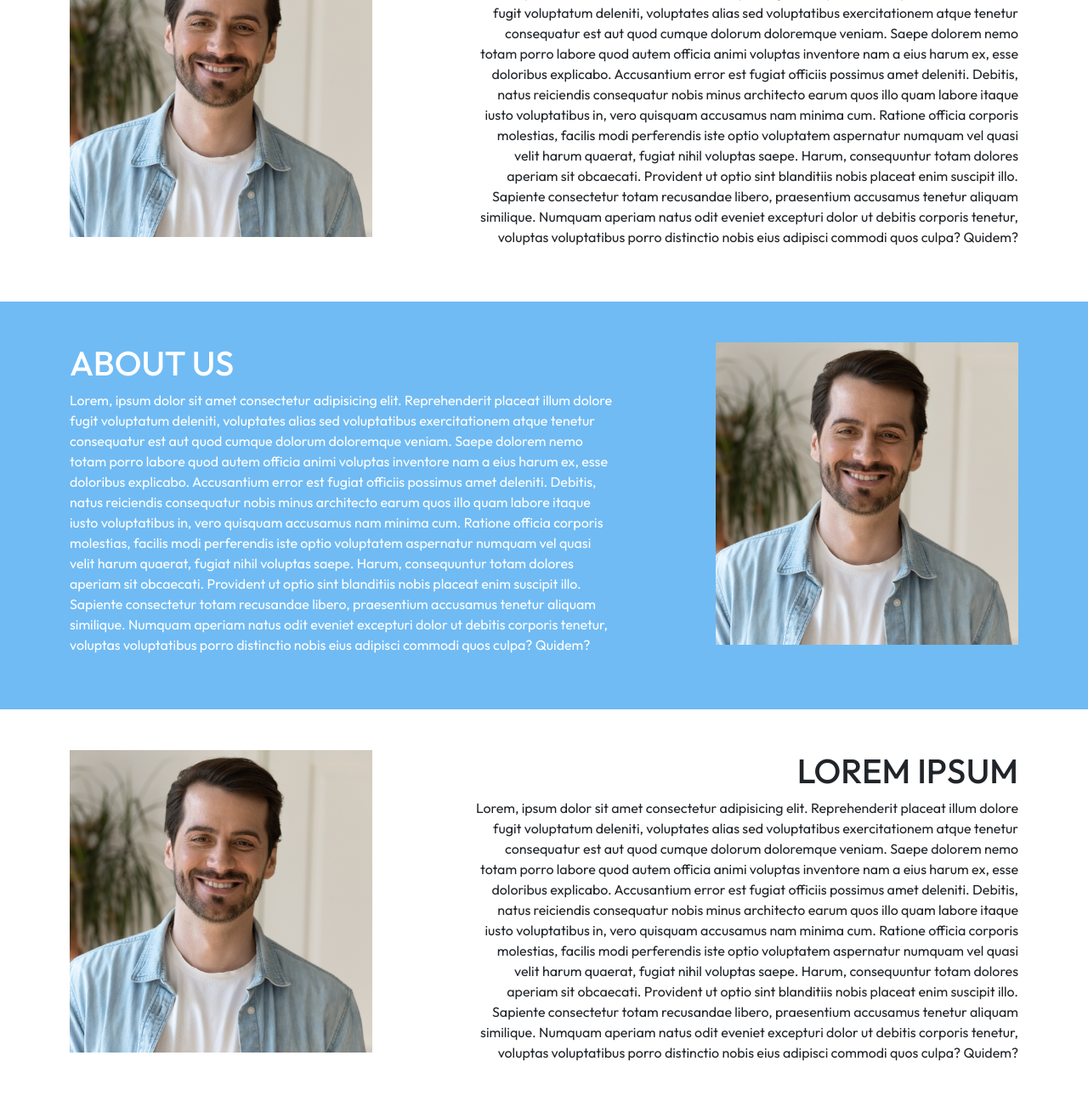
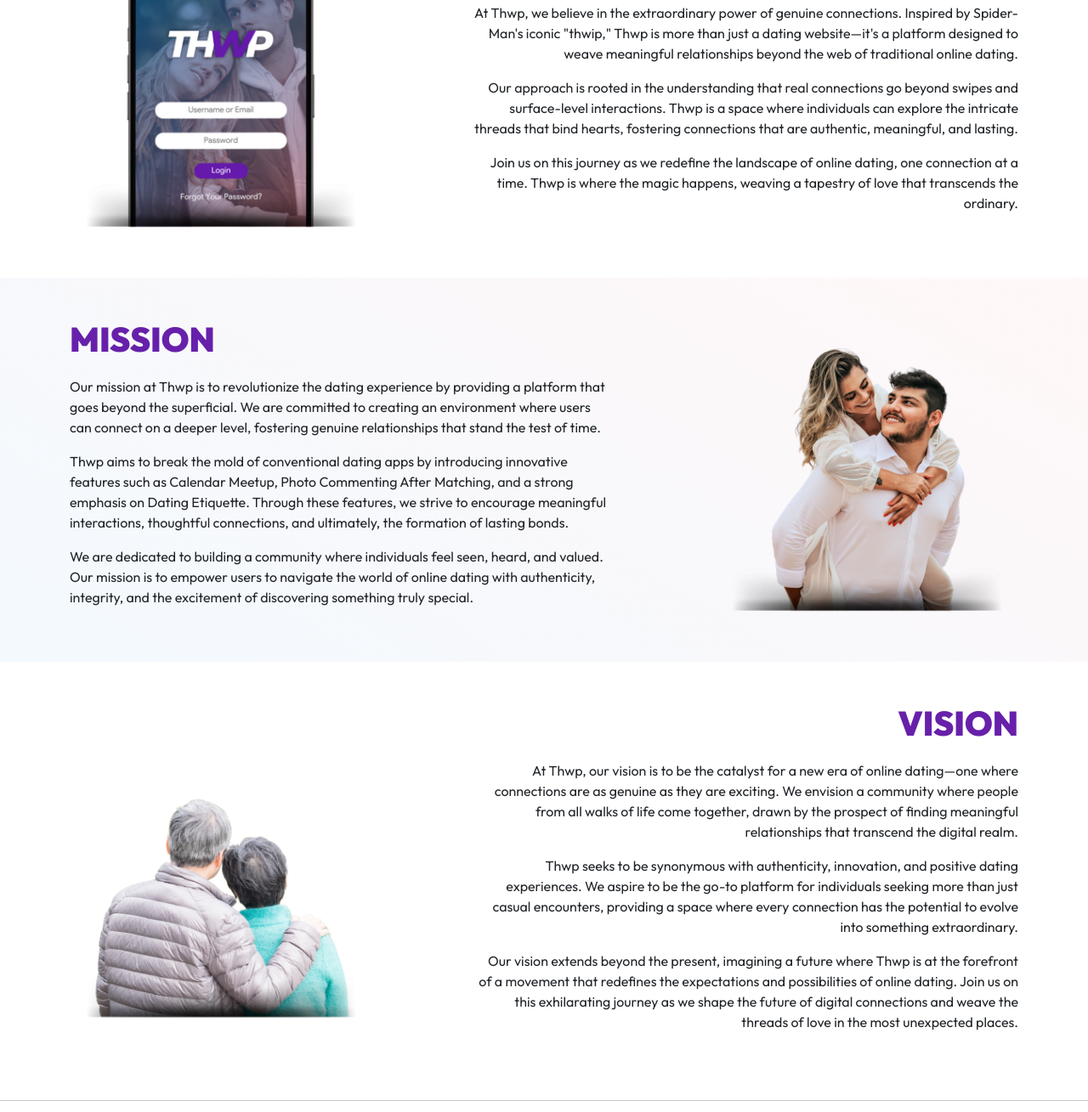
Before and after one commit to zzzarkaztik/MP1-THWP, a plain HTML site: page index.html in a window 1280 px wide. Shown: the part 706-2015 px from the top of the page at 85% size. Drawn offline with nearby package versions, Linux system fonts and the light colour scheme.

Commit message:
added section photos and updated index.html code

```diff
--- a/index.html
+++ b/index.html
@@ -27,10 +27,14 @@
     <script src="https://ajax.googleapis.com/ajax/libs/jquery/3.6.0/jquery.min.js"></script>
     <script src="https://cdn.jsdelivr.net/npm/bootstrap@5.0.2/dist/js/bootstrap.bundle.min.js"></script>
     <style>
+      .carousel-btn {
+        background: linear-gradient(30deg, #128eed, #ff696c);
+        color: white;
+        border: none;
+      }
       #myaccount-dropdown {
-        min-width: 300px;
+        min-width: 250px;
       }
-
       #profile-pic {
         width: 80px;
         border-radius: 100%;
@@ -39,15 +43,13 @@
       #profile-account a.disabled {
         color: black;
       }
-      #profile-account a.disabled span {
-        color: green;
-      }
       .carousel .carousel-indicators button {
         width: 10px;
         height: 10px;
         border-radius: 100%;
       }
-      .carousel-caption {
+      .carousel-caption h1,
+      .carousel-caption p {
         text-shadow: 0 0 10px black;
       }
       .fa {
@@ -60,6 +62,7 @@
       #socials ul a:hover {
         color: #ff696c;
       }
+
       #footer-footer a {
         text-decoration: none;
         color: #777;
@@ -79,7 +82,13 @@
         padding: 0;
         margin: 0;
       }
-
+      #about h1,
+      #vision h1,
+      #mission h1 {
+        font-weight: 900;
+        color: #6720aa;
+        margin-bottom: 0.5em;
+      }
       .footer ul a {
         display: block;
         padding: 5px 0;
@@ -102,10 +111,14 @@
         width: 100%;
         box-shadow: 0 4px 20px rgba(0, 0, 0, 0.3);
       }
-      #about {
-        background-color: #128eed99;
-        color: white;
+      #mission {
+        background: linear-gradient(
+          30deg,
+          rgba(18, 142, 237, 0.05),
+          rgba(255, 105, 108, 0.05)
+        );
       }
+
       .navbar,
       .navbar-nav .nav-link,
       .nav-item {
@@ -219,7 +232,9 @@
                       <p class="my-0 py-0 fs-4">
                         <strong>Olvo Aladeen</strong>
                       </p>
-                      <span class="my-0 py-0"><sup>Active</sup></span>
+                      <span class="badge rounded-pill text-bg-success"
+                        >Active</span
+                      >
                     </div></a
                   >
                 </li>
@@ -255,9 +270,9 @@
     <!-- END NAVBAR  -->
 
     <!-- START HERO -->
-    <section id="hero">
+    <section id="hero" class="pt-5">
       <div
-        class="carousel slide border-0 pt-5"
+        class="carousel slide carousel-fade border-0"
         id="dating-hero"
         data-bs-ride="carousel"
         data-bs-interval="8000"
@@ -273,22 +288,8 @@
           <button data-bs-target="#dating-hero" data-bs-slide-to="3"></button>
           <button data-bs-target="#dating-hero" data-bs-slide-to="4"></button>
         </div>
-        <div class="carousel-inner">
+        <div class="carousel-inner my-0">
           <div class="carousel-item active">
-            <img
-              src="img/slides/1.jpg"
-              alt="back-to-back couple"
-              class="d-block w-100"
-            />
-            <div class="carousel-caption d-none d-md-block">
-              <h1>Back-to-Back, Heart-to-Heart</h1>
-              <p>
-                Discover the magic of connection where words may fall short, but
-                love speaks volumes.
-              </p>
-            </div>
-          </div>
-          <div class="carousel-item">
             <img
               src="img/slides/2.jpg"
               alt="person searching thru dating app"
@@ -302,6 +303,23 @@
               <p>
                 Embark on a journey where every thwip leads to a potential love
                 story.
+              </p>
+              <a href="#" class="btn carousel-btn rounded-pill mb-3">
+                Download the App
+              </a>
+            </div>
+          </div>
+          <div class="carousel-item">
+            <img
+              src="img/slides/1.jpg"
+              alt="back-to-back couple"
+              class="d-block w-100"
+            />
+            <div class="carousel-caption d-none d-md-block">
+              <h1>Back-to-Back, Heart-to-Heart</h1>
+              <p>
+                Discover the magic of connection where words may fall short, but
+                love speaks volumes.
               </p>
             </div>
           </div>
@@ -348,6 +366,9 @@
                 Start your journey to meaningful connections with a single
                 swipe.
               </p>
+              <a href="#" class="btn carousel-btn rounded-pill mb-3">
+                Thwip Now!
+              </a>
             </div>
           </div>
         </div>
@@ -372,108 +393,109 @@
     </section>
     <!-- END HERO -->
 
-    <!-- START SECTION1 -->
-    <section id="section1">
+    <!-- START ABOUT -->
+    <section id="about">
       <div class="container py-5">
-        <div class="row justify-content-between">
+        <div class="row justify-content-between align-items-center">
           <div class="col-lg-4 d-none d-lg-block">
-            <img src="img/profiles/Antonio.jpg" class="img-fluid" />
+            <img src="img/section-assets/about.png" class="img-fluid" />
           </div>
           <div class="col-lg-7 text-end">
-            <h1>LOREM IPSUM</h1>
+            <h1>ABOUT US</h1>
             <p>
-              Lorem, ipsum dolor sit amet consectetur adipisicing elit.
-              Reprehenderit placeat illum dolore fugit voluptatum deleniti,
-              voluptates alias sed voluptatibus exercitationem atque tenetur
-              consequatur est aut quod cumque dolorum doloremque veniam. Saepe
-              dolorem nemo totam porro labore quod autem officia animi voluptas
-              inventore nam a eius harum ex, esse doloribus explicabo.
-              Accusantium error est fugiat officiis possimus amet deleniti.
-              Debitis, natus reiciendis consequatur nobis minus architecto earum
-              quos illo quam labore itaque iusto voluptatibus in, vero quisquam
-              accusamus nam minima cum. Ratione officia corporis molestias,
-              facilis modi perferendis iste optio voluptatem aspernatur numquam
-              vel quasi velit harum quaerat, fugiat nihil voluptas saepe. Harum,
-              consequuntur totam dolores aperiam sit obcaecati. Provident ut
-              optio sint blanditiis nobis placeat enim suscipit illo. Sapiente
-              consectetur totam recusandae libero, praesentium accusamus tenetur
-              aliquam similique. Numquam aperiam natus odit eveniet excepturi
-              dolor ut debitis corporis tenetur, voluptas voluptatibus porro
-              distinctio nobis eius adipisci commodi quos culpa? Quidem?
+              At Thwp, we believe in the extraordinary power of genuine
+              connections. Inspired by Spider-Man's iconic "thwip," Thwp is more
+              than just a dating website—it's a platform designed to weave
+              meaningful relationships beyond the web of traditional online
+              dating.
+            </p>
+            <p>
+              Our approach is rooted in the understanding that real connections
+              go beyond swipes and surface-level interactions. Thwp is a space
+              where individuals can explore the intricate threads that bind
+              hearts, fostering connections that are authentic, meaningful, and
+              lasting.
+            </p>
+            <p>
+              Join us on this journey as we redefine the landscape of online
+              dating, one connection at a time. Thwp is where the magic happens,
+              weaving a tapestry of love that transcends the ordinary.
             </p>
           </div>
         </div>
       </div>
     </section>
-    <!-- END SECTION1 -->
-    <!-- START ABOUT -->
-    <section id="about">
+    <!-- END ABOUT -->
+    <!-- START MISSION -->
+    <section id="mission">
       <div class="container py-5">
-        <div class="row justify-content-between">
+        <div class="row justify-content-between align-items-center">
           <div class="col-lg-7">
-            <h1>ABOUT US</h1>
+            <h1>MISSION</h1>
             <p>
-              Lorem, ipsum dolor sit amet consectetur adipisicing elit.
-              Reprehenderit placeat illum dolore fugit voluptatum deleniti,
-              voluptates alias sed voluptatibus exercitationem atque tenetur
-              consequatur est aut quod cumque dolorum doloremque veniam. Saepe
-              dolorem nemo totam porro labore quod autem officia animi voluptas
-              inventore nam a eius harum ex, esse doloribus explicabo.
-              Accusantium error est fugiat officiis possimus amet deleniti.
-              Debitis, natus reiciendis consequatur nobis minus architecto earum
-              quos illo quam labore itaque iusto voluptatibus in, vero quisquam
-              accusamus nam minima cum. Ratione officia corporis molestias,
-              facilis modi perferendis iste optio voluptatem aspernatur numquam
-              vel quasi velit harum quaerat, fugiat nihil voluptas saepe. Harum,
-              consequuntur totam dolores aperiam sit obcaecati. Provident ut
-              optio sint blanditiis nobis placeat enim suscipit illo. Sapiente
-              consectetur totam recusandae libero, praesentium accusamus tenetur
-              aliquam similique. Numquam aperiam natus odit eveniet excepturi
-              dolor ut debitis corporis tenetur, voluptas voluptatibus porro
-              distinctio nobis eius adipisci commodi quos culpa? Quidem?
+              Our mission at Thwp is to revolutionize the dating experience by
+              providing a platform that goes beyond the superficial. We are
+              committed to creating an environment where users can connect on a
+              deeper level, fostering genuine relationships that stand the test
+              of time.
+            </p>
+            <p>
+              Thwp aims to break the mold of conventional dating apps by
+              introducing innovative features such as Calendar Meetup, Photo
+              Commenting After Matching, and a strong emphasis on Dating
+              Etiquette. Through these features, we strive to encourage
+              meaningful interactions, thoughtful connections, and ultimately,
+              the formation of lasting bonds.
+            </p>
+            <p>
+              We are dedicated to building a community where individuals feel
+              seen, heard, and valued. Our mission is to empower users to
+              navigate the world of online dating with authenticity, integrity,
+              and the excitement of discovering something truly special.
             </p>
           </div>
           <div class="col-lg-4 d-none d-lg-block">
-            <img src="img/profiles/Antonio.jpg" class="img-fluid" />
+            <img src="img/section-assets/mission.png" class="img-fluid" />
           </div>
         </div>
       </div>
     </section>
-    <!-- END ABOUT -->
-    <!-- START SECTION3 -->
-    <section id="section3">
+    <!-- END MISSION -->
+    <!-- START VISION -->
+    <section id="vision">
       <div class="container py-5">
-        <div class="row justify-content-between">
+        <div class="row justify-content-between align-items-center">
           <div class="col-lg-4 d-none d-lg-block">
-            <img src="img/profiles/Antonio.jpg" class="img-fluid" />
+            <img src="img/section-assets/vision.png" class="img-fluid" />
           </div>
           <div class="col-lg-7 text-end">
-            <h1>LOREM IPSUM</h1>
+            <h1>VISION</h1>
             <p>
-              Lorem, ipsum dolor sit amet consectetur adipisicing elit.
-              Reprehenderit placeat illum dolore fugit voluptatum deleniti,
-              voluptates alias sed voluptatibus exercitationem atque tenetur
-              consequatur est aut quod cumque dolorum doloremque veniam. Saepe
-              dolorem nemo totam porro labore quod autem officia animi voluptas
-              inventore nam a eius harum ex, esse doloribus explicabo.
-              Accusantium error est fugiat officiis possimus amet deleniti.
-              Debitis, natus reiciendis consequatur nobis minus architecto earum
-              quos illo quam labore itaque iusto voluptatibus in, vero quisquam
-              accusamus nam minima cum. Ratione officia corporis molestias,
-              facilis modi perferendis iste optio voluptatem aspernatur numquam
-              vel quasi velit harum quaerat, fugiat nihil voluptas saepe. Harum,
-              consequuntur totam dolores aperiam sit obcaecati. Provident ut
-              optio sint blanditiis nobis placeat enim suscipit illo. Sapiente
-              consectetur totam recusandae libero, praesentium accusamus tenetur
-              aliquam similique. Numquam aperiam natus odit eveniet excepturi
-              dolor ut debitis corporis tenetur, voluptas voluptatibus porro
-              distinctio nobis eius adipisci commodi quos culpa? Quidem?
+              At Thwp, our vision is to be the catalyst for a new era of online
+              dating—one where connections are as genuine as they are exciting.
+              We envision a community where people from all walks of life come
+              together, drawn by the prospect of finding meaningful
+              relationships that transcend the digital realm.
+            </p>
+            <p>
+              Thwp seeks to be synonymous with authenticity, innovation, and
+              positive dating experiences. We aspire to be the go-to platform
+              for individuals seeking more than just casual encounters,
+              providing a space where every connection has the potential to
+              evolve into something extraordinary.
+            </p>
+            <p>
+              Our vision extends beyond the present, imagining a future where
+              Thwp is at the forefront of a movement that redefines the
+              expectations and possibilities of online dating. Join us on this
+              exhilarating journey as we shape the future of digital connections
+              and weave the threads of love in the most unexpected places.
             </p>
           </div>
         </div>
       </div>
     </section>
-    <!-- END SECTION3 -->
+    <!-- END VISION -->
 
     <!-- START FOOTER -->
     <footer>
@@ -500,21 +522,37 @@
           <hr class="d-block d-md-none my-3" />
           <div class="col-lg-3 col-md-4 col-sm-6" id="socials">
             <span class="fs-5"><strong>Social</strong></span>
-            <ul class="list-unstyled d-flex fs-3" id="socmed-icon-list">
+            <ul class="list-unstyled d-flex fs-4" id="socmed-icon-list">
               <li>
-                <a href="#"><i class="fab fa-facebook"></i></a>
+                <a
+                  href="https://www.linkedin.com/in/maynard-arvin-villalobos-lpt-7a7aa3242/"
+                  target="_blank"
+                  ><i class="fab fa-facebook"></i
+                ></a>
               </li>
               <li>
-                <a href="#"><i class="fab fa-instagram"></i></a>
+                <a href="https://github.com/zzzarkaztik" target="_blank"
+                  ><i class="fab fa-instagram"></i
+                ></a>
               </li>
               <li>
-                <a href="#"><i class="fab fa-linkedin"></i></a>
+                <a
+                  href="https://www.linkedin.com/in/maynard-arvin-villalobos-lpt-7a7aa3242/"
+                  target="_blank"
+                  ><i class="fab fa-linkedin"></i
+                ></a>
               </li>
               <li>
-                <a href="#"><i class="fab fa-github"></i></a>
+                <a href="https://github.com/zzzarkaztik" target="_blank"
+                  ><i class="fab fa-github"></i
+                ></a>
               </li>
               <li>
-                <a href="#"><i class="fab fa-youtube"></i></a>
+                <a
+                  href="https://www.youtube.com/channel/UCMKiL3I0-ga4qgZJaMkCieA"
+                  target="_blank"
+                  ><i class="fab fa-youtube"></i
+                ></a>
               </li>
             </ul>
           </div>
```
Also changed, not shown: img/section-assets/about.png (added), img/section-assets/mission.png (added), img/section-assets/vision.png (added), 3 other files.
